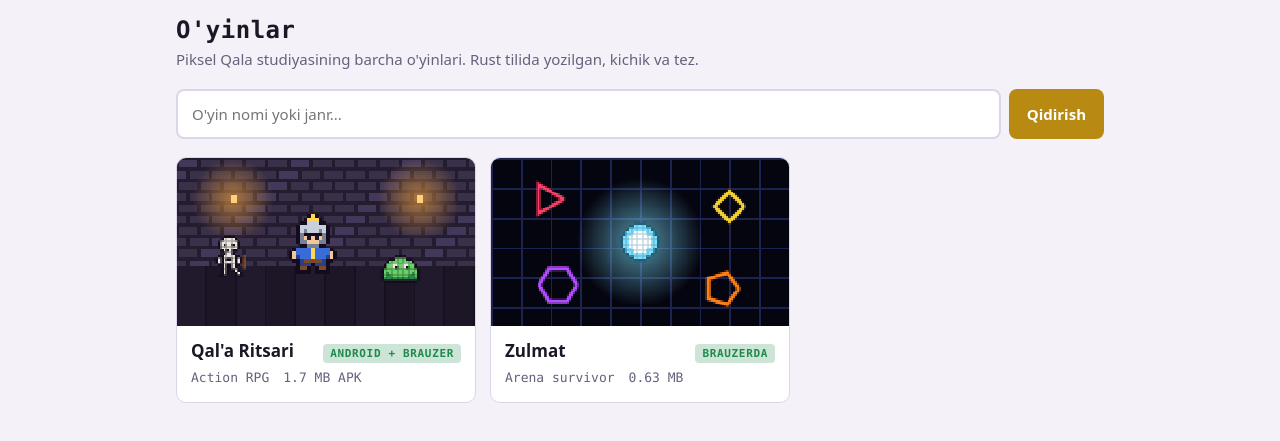
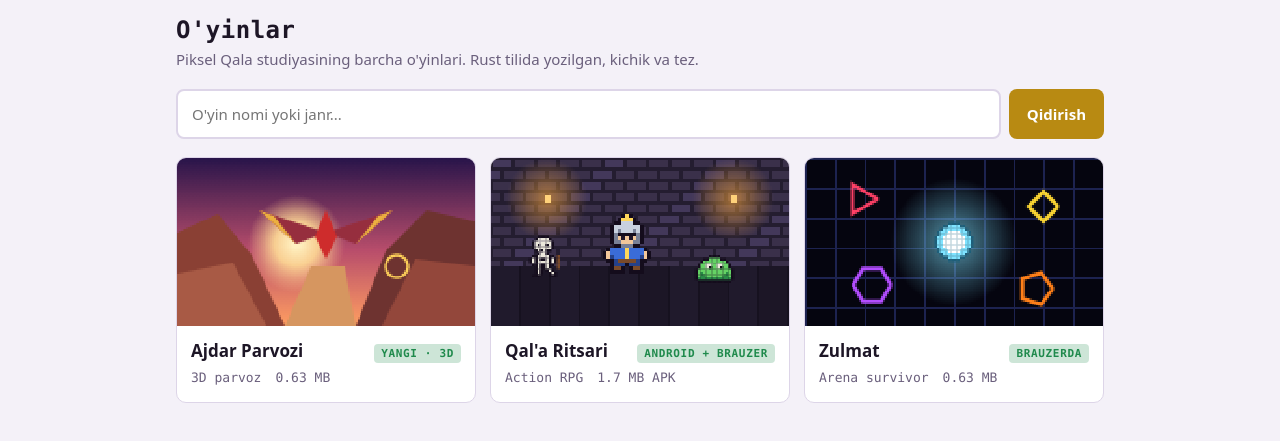
Before and after one commit to Ulugbek-Ar/rust-oyin, a plain HTML site: page site/index.html in a window 1280 px wide. Shown: the part 65-506 px from the top of the page. Drawn offline with Linux system fonts and the light colour scheme.

Commit message:
Site: add Ajdar Parvozi (3D) to the store
Co-Authored-By: Claude Opus 5.5 <noreply@anthropic.com>
Claude-Session: https://claude.ai/code/session_01GMLm89GkD7UDBQhamE1y9Q

```diff
--- a/site/index.html
+++ b/site/index.html
@@ -132,6 +132,11 @@ ul.feat { margin: 10px 0 0; padding-left: 18px; color: var(--dim); }
   // ---------- data ----------
   var REL = 'https://github.com/Ulugbek-Ar/rust-oyin/releases/download/apk/';
   var GAMES = [
+    { id: 'ajdar', name: 'Ajdar Parvozi', genre: '3D parvoz', created: '2026-11-22', updated: '2026-11-22',
+      apk: null, web: { page: 'ajdar.html', mb: 0.63 }, status: ['ok', 'Yangi · 3D'],
+      note: "Android APK yig'ilmoqda va emulyatorda sinalmoqda. Hozircha brauzerda o'ynang.",
+      desc: "Quyosh botayotgan kanyon bo'ylab ajdarda uching. Qoyalardan qoching, oltin halqalardan o'ting, kristallarni yig'ing.",
+      feat: ["Past-poligonli 3D kanyon, tuman va botayotgan quyosh", "Cheksiz, har safar yangi yo'l: ustunlar, halqalar, minalar", "Turbo tezlanish va oshib boruvchi tezlik"] },
     { id: 'ritsar', name: "Qal'a Ritsari", genre: 'Action RPG', created: '2026-11-21', updated: '2026-11-22',
       apk: { url: REL + 'QALA-RITSARI.apk', mb: 1.7 }, web: { page: 'game.html', mb: 0.69 }, status: ['ok', 'Android + Brauzer'],
       note: '',
@@ -165,10 +170,25 @@ ul.feat { margin: 10px 0 0; padding-left: 18px; color: var(--dim); }
   }
   function icon(cv, id) {
     var x = cv.getContext('2d'); cv.width = cv.height = 16;
+    if (id === 'ajdar') { x.fillStyle = '#b84d6b'; x.fillRect(0, 0, 16, 16); x.fillStyle = '#ffe0a0'; x.fillRect(6, 10, 4, 3);
+      x.fillStyle = '#962e3e'; x.beginPath(); x.moveTo(8, 7); x.lineTo(1, 4); x.lineTo(5, 9); x.moveTo(8, 7); x.lineTo(15, 4); x.lineTo(11, 9); x.fill();
+      x.fillStyle = '#ce2c2c'; x.beginPath(); x.moveTo(8, 3); x.lineTo(6, 8); x.lineTo(8, 11); x.lineTo(10, 8); x.fill(); return; }
     blit(x, id === 'zulmat' ? SPR.orb : SPR.hero, 0, 0, 1);
   }
   function cover(cv, id) {
     var x = cv.getContext('2d'); cv.width = 160; cv.height = 90;
+    if (id === 'ajdar') {
+      var sky = x.createLinearGradient(0, 0, 0, 90); sky.addColorStop(0, '#28144a'); sky.addColorStop(.55, '#b84d6b'); sky.addColorStop(1, '#ff9e61');
+      x.fillStyle = sky; x.fillRect(0, 0, 160, 90);
+      var sun = x.createRadialGradient(64, 46, 2, 64, 46, 26); sun.addColorStop(0, '#fff0c0'); sun.addColorStop(.4, 'rgba(255,220,150,.9)'); sun.addColorStop(1, 'rgba(255,200,140,0)'); x.fillStyle = sun; x.fillRect(30, 12, 70, 70);
+      [['#8a4034', [[0,90],[0,40],[22,30],[40,52],[58,90]]], ['#6e3330', [[160,90],[160,34],[134,28],[112,50],[96,90]]], ['#d69660', [[58,90],[72,58],[90,58],[96,90]]], ['#a85a45', [[0,90],[0,62],[30,56],[48,90]]], ['#93473b', [[160,90],[160,58],[128,54],[110,90]]]].forEach(function (s) {
+        x.fillStyle = s[0]; x.beginPath(); s[1].forEach(function (p, i) { i ? x.lineTo(p[0], p[1]) : x.moveTo(p[0], p[1]); }); x.fill(); });
+      x.fillStyle = '#962e3e'; x.beginPath(); x.moveTo(80, 40); x.lineTo(44, 28); x.lineTo(64, 46); x.moveTo(80, 40); x.lineTo(116, 28); x.lineTo(96, 46); x.fill();
+      x.fillStyle = '#ecb040'; x.beginPath(); x.moveTo(44, 28); x.lineTo(52, 31); x.lineTo(64, 46); x.moveTo(116, 28); x.lineTo(108, 31); x.lineTo(96, 46); x.fill();
+      x.fillStyle = '#ce2c2c'; x.beginPath(); x.moveTo(80, 28); x.lineTo(74, 42); x.lineTo(80, 54); x.lineTo(86, 42); x.fill();
+      x.strokeStyle = '#ffd25a'; x.lineWidth = 1.5; x.beginPath(); x.arc(118, 58, 6, 0, Math.PI * 2); x.stroke();
+      return;
+    }
     if (id === 'ritsar') {
       x.fillStyle = '#241d30'; x.fillRect(0, 0, 160, 90);
       for (var yy = 0; yy < 90; yy += 6) for (var xx = (yy / 6) % 2 ? -6 : 0; xx < 160; xx += 12) { x.fillStyle = (xx + yy) % 5 ? '#3a304a' : '#43385a'; x.fillRect(xx + 1, yy + 1, 10, 4); }
```
